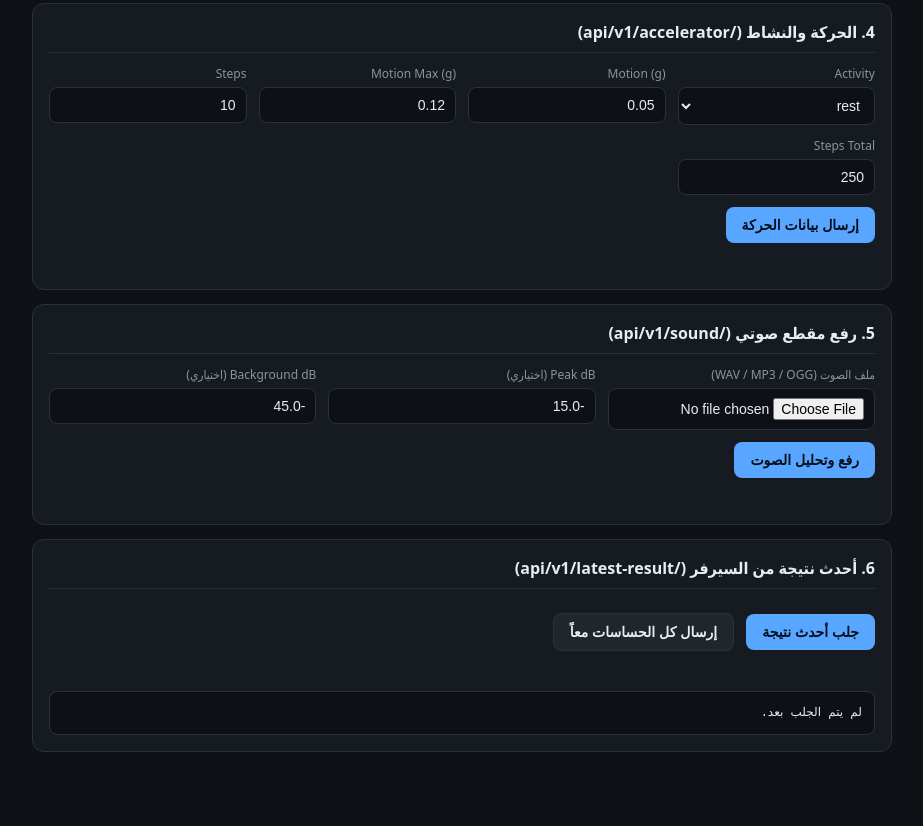
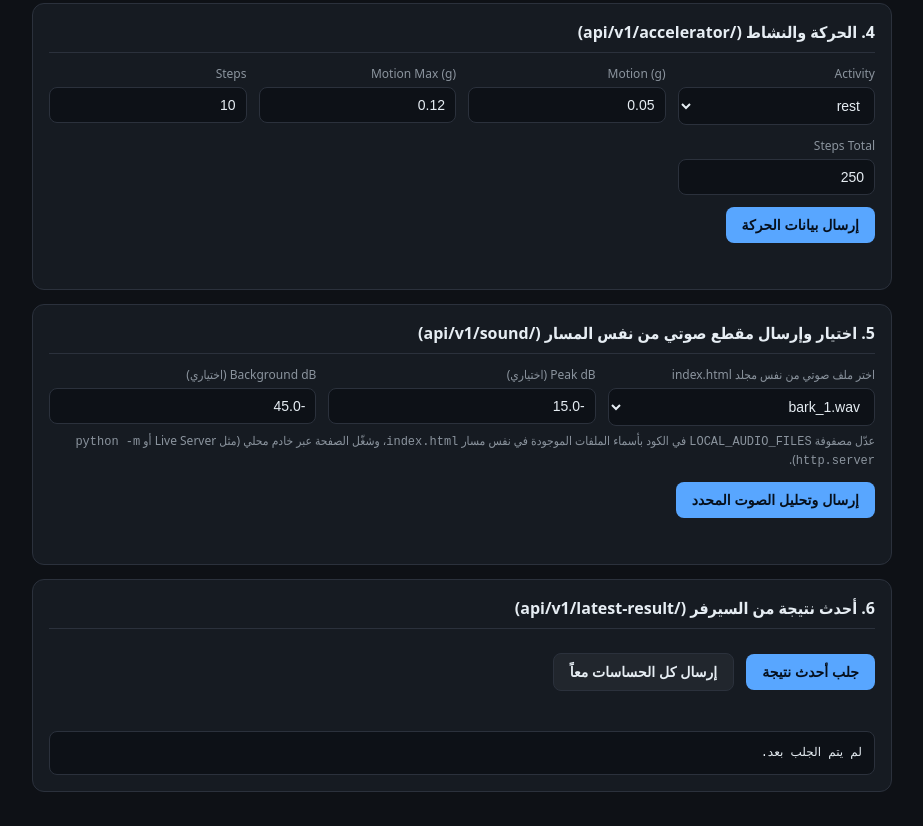
Before and after one commit to Zeyad-Zahran/ppet, a plain HTML site: page index.html in a window 1280 px wide. Shown: the part 705-1531 px from the top of the page, without its empty margins (178-1101 px from the left). Before the commit the page ends 1491 px from the top, so only its background shows below. Drawn offline with Linux system fonts and the light colour scheme.

Commit message:
Refactor audio upload section and hints
Updated audio file handling and UI elements in index.html.

```diff
--- a/index.html
+++ b/index.html
@@ -89,6 +89,11 @@
       margin-right: 8px;
     }
     button:hover { opacity: 0.92; }
+    .hint {
+      margin-top: 6px;
+      font-size: 12px;
+      color: var(--muted);
+    }
     .status {
       margin-top: 10px;
       font-size: 13px;
@@ -211,11 +216,11 @@
 
     <!-- الصوت -->
     <div class="card">
-      <h2>5. رفع مقطع صوتي (/api/v1/sound)</h2>
+      <h2>5. اختيار وإرسال مقطع صوتي من نفس المسار (/api/v1/sound)</h2>
       <div class="grid">
         <div>
-          <label for="audioFile">ملف الصوت (WAV / MP3 / OGG)</label>
-          <input id="audioFile" type="file" accept="audio/*" />
+          <label for="audioSelect">اختر ملف صوتي من نفس مجلد index.html</label>
+          <select id="audioSelect"></select>
         </div>
         <div>
           <label for="peakDb">Peak dB (اختياري)</label>
@@ -226,7 +231,10 @@
           <input id="bgDb" type="number" step="0.1" value="-45.0" />
         </div>
       </div>
-      <button onclick="sendSound()">رفع وتحليل الصوت</button>
+      <div class="hint">
+        عدّل مصفوفة <code>LOCAL_AUDIO_FILES</code> في الكود بأسماء الملفات الموجودة في نفس مسار <code>index.html</code>، وشغّل الصفحة عبر خادم محلي (مثل Live Server أو <code>python -m http.server</code>).
+      </div>
+      <button onclick="sendSound()">إرسال وتحليل الصوت المحدد</button>
       <div id="stSound" class="status"></div>
     </div>
 
@@ -241,6 +249,41 @@
   </div>
 
   <script>
+    // ضع هنا أسماء الملفات الصوتية الموجودة في نفس المستوى/المجلد الخاص بـ index.html
+    const LOCAL_AUDIO_FILES = [
+      "bark_1.wav",
+      "whine_1.wav",
+      "growl_1.wav"
+    ];
+
+    function populateAudioSelect() {
+      const select = document.getElementById("audioSelect");
+      select.innerHTML = "";
+      if (!LOCAL_AUDIO_FILES.length) {
+        const opt = document.createElement("option");
+        opt.value = "";
+        opt.textContent = "لا توجد ملفات مضافة في LOCAL_AUDIO_FILES";
+        select.appendChild(opt);
+        return;
+      }
+      LOCAL_AUDIO_FILES.forEach((filename) => {
+        const cleanName = String(filename).trim();
+        if (!cleanName) return;
+        const opt = document.createElement("option");
+        opt.value = cleanName;
+        opt.textContent = cleanName;
+        select.appendChild(opt);
+      });
+    }
+
+    function guessMimeType(filename) {
+      const lower = filename.toLowerCase();
+      if (lower.endsWith(".mp3")) return "audio/mpeg";
+      if (lower.endsWith(".ogg")) return "audio/ogg";
+      if (lower.endsWith(".m4a")) return "audio/mp4";
+      return "audio/wav";
+    }
+
     function getBase() {
       return document.getElementById("baseUrl").value.trim().replace(/\/+$/, "");
     }
@@ -316,14 +359,31 @@
     }
 
     async function sendSound() {
-      const fileInput = document.getElementById("audioFile");
-      if (!fileInput.files || !fileInput.files[0]) {
-        setStatus("stSound", "اختر ملف صوتي أولاً.", false);
+      const select = document.getElementById("audioSelect");
+      const filename = select.value;
+      if (!filename) {
+        setStatus("stSound", "اختر ملفاً صوتياً من القائمة أولاً.", false);
         return;
       }
 
+      setStatus("stSound", `جاري قراءة الملف (${filename}) ورفعه...`, true);
+      try {
+        // جلب الملف من نفس مستوى مسار index.html
+        const localFileRes = await fetch("./" + encodeURIComponent(filename));
+        if (!localFileRes.ok) {
+          setStatus(
+            "stSound",
+            `تعذر قراءة الملف ./${filename} (${localFileRes.status}). تأكد من وجوده بنفس مسار index.html وتشغيل الصفحة عبر خادم محلي.`,
+            false
+          );
+          return;
+        }
+
+        const blob = await localFileRes.blob();
+        const fileObj = new File([blob], filename, { type: blob.type || guessMimeType(filename) });
+
         const fd = new FormData();
-      fd.append("file", fileInput.files[0]);
+        fd.append("file", fileObj);
         fd.append("device_id", document.getElementById("deviceId").value.trim());
         fd.append("timestamp", new Date().toISOString());
         fd.append("uptime_ms", String(Math.round(performance.now())));
@@ -334,8 +394,6 @@
         fd.append("bpm", document.getElementById("bpm").value);
         fd.append("activity_before", document.getElementById("activity").value);
 
-      setStatus("stSound", "جاري الرفع والتحليل...", true);
-      try {
         const res = await fetch(getBase() + "/api/v1/sound", {
           method: "POST",
           headers: commonHeaders(),
@@ -346,14 +404,14 @@
           setStatus("stSound", `فشل رفع الصوت (${res.status}): ${text}`, false);
           return;
         }
-        setStatus("stSound", `تم التحليل بنجاح (${res.status}).`, true);
+        setStatus("stSound", `تم إرسال وتحليل ${filename} بنجاح (${res.status}).`, true);
         try {
           document.getElementById("latestOutput").textContent = JSON.stringify(JSON.parse(text), null, 2);
         } catch {
           document.getElementById("latestOutput").textContent = text;
         }
       } catch (err) {
-        setStatus("stSound", `خطأ أثناء رفع الصوت: ${err.message}`, false);
+        setStatus("stSound", `خطأ أثناء قراءة أو رفع الصوت: ${err.message}`, false);
       }
     }
 
@@ -385,6 +443,8 @@
       await sendAccel();
       await fetchLatest();
     }
+
+    populateAudioSelect();
   </script>
 </body>
 </html>
```
Lines whose indentation alone changed are shown as unchanged.
